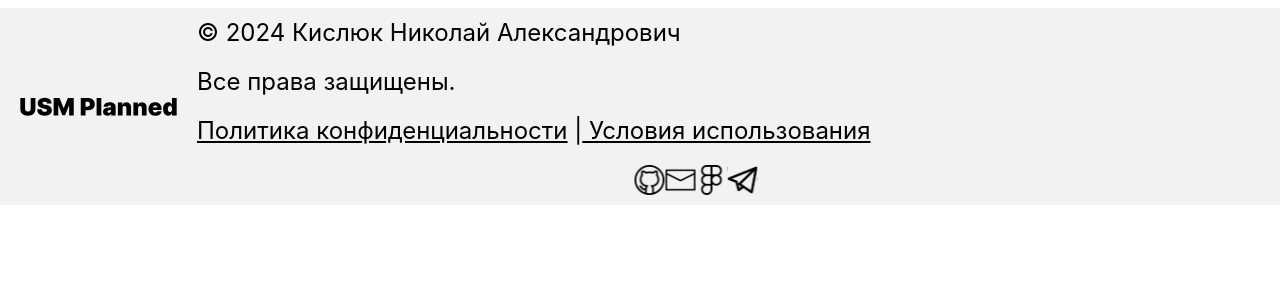
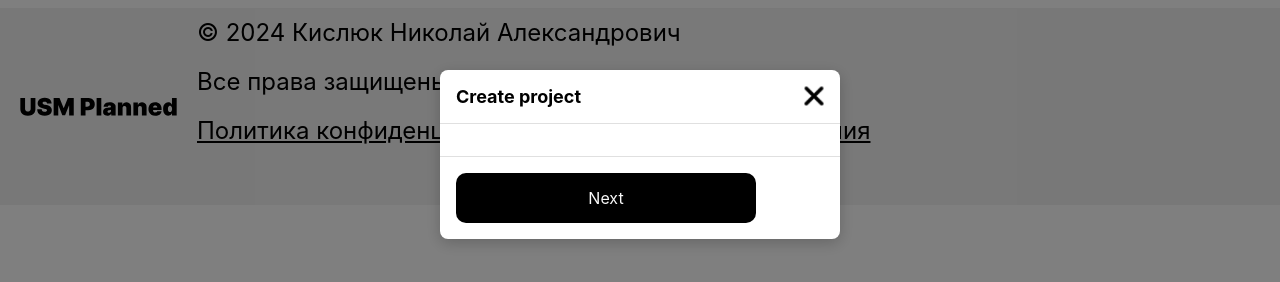
Before and after one commit to Mikalay05/USMPlanned-SVCH2024, a React (Create React App) app in the folder client/: page / in a window 1280 px wide. Shown: the part 246-528 px from the top of the page. Built offline with nearby package versions, Linux system fonts and the light colour scheme; no server answers.

Commit message:
feat: add customerModal

```diff
--- /dev/null
+++ b/client/src/component/CustomerModal/CustomerModal.css
@@ -0,0 +1,80 @@
+/* Общий фон для модального окна */
+.customer-modal-overlay {
+    position: fixed;
+    top: 0;
+    left: 0;
+    width: 100%;
+    height: 100%;
+    background: rgba(0, 0, 0, 0.5);
+    display: flex;
+    justify-content: center;
+    align-items: center;
+    z-index: 1000;
+  }
+
+  /* Основной контейнер модального окна */
+  .customer-modal {
+    background: #fff;
+    border-radius: 8px;
+    box-shadow: 0 4px 15px rgba(0, 0, 0, 0.2);
+    width: 400px;
+    max-width: 90%;
+    animation: fadeIn 0.3s ease-out;
+    display: flex;
+    flex-direction: column;
+    overflow: hidden;
+  }
+
+  /* Заголовок модального окна */
+  .customer-modal-header {
+    display: flex;
+    justify-content: space-between;
+    align-items: center;
+    padding: 16px;
+    border-bottom: 1px solid #e0e0e0;
+  }
+
+  /* Заголовок текста */
+  .customer-modal-title {
+    margin: 0;
+    font-size: 18px;
+    font-weight: bold;
+  }
+
+  /* Иконка закрытия */
+  .close-icon-customer-modal {
+    width: 20px;
+    height: 20px;
+    cursor: pointer;
+    transition: transform 0.2s;
+  }
+
+  .close-icon-customer-modal:hover {
+    transform: scale(1.1);
+  }
+
+  /* Тело модального окна */
+  .customer-modal-body {
+    padding: 16px;
+    font-size: 14px;
+    color: #333;
+  }
+
+  /* Нижняя часть модального окна */
+  .customer-modal-footer {
+    padding: 16px;
+    border-top: 1px solid #e0e0e0;
+    text-align: right;
+  }
+
+  /* Анимация появления */
+  @keyframes fadeIn {
+    from {
+      opacity: 0;
+      transform: translateY(-20px);
+    }
+    to {
+      opacity: 1;
+      transform: translateY(0);
+    }
+  }
--- /dev/null
+++ b/client/src/component/CustomerModal/CustomerModal.jsx
@@ -0,0 +1,34 @@
+import "./CustomerModal.css";
+import CustomerButton from "../CustomerButton/CustomerButton";
+
+export default function CustomerModal({
+  textTitle = "Modal Window",
+  children,
+  buttonTextContent = "Next",
+  openModal = true,
+  clickOnClose,
+  clickOnButton,
+  srcToIcon = '/icon-close-modal.svg'
+}) {
+  if (!openModal) return null;
+
+  return (
+    <div className="customer-modal-overlay">
+      <div className="customer-modal">
+        <div className="customer-modal-header">
+          <h3 className="customer-modal-title">{textTitle}</h3>
+          <img
+            className="close-icon-customer-modal"
+            src={srcToIcon}
+            onClick={clickOnClose}
+            alt="Close"
+          />
+        </div>
+        <div className="customer-modal-body">{children}</div>
+        <div className="customer-modal-footer">
+          <CustomerButton textValue={buttonTextContent} onClick={clickOnButton} />
+        </div>
+      </div>
+    </div>
+  );
+}
--- a/client/src/component/ProjectsComponent/ProjectComponent.jsx
+++ b/client/src/component/ProjectsComponent/ProjectComponent.jsx
@@ -1,4 +1,5 @@
 import CardProject from "../CardProject/CardProject";
+import CustomerModal from "../CustomerModal/CustomerModal";
 import CustomerSlider from "../CustomerSlider/CustomerSlider";
 import InputData from "../InputData/InputData";
 import "./ProjectComponent.css";
@@ -13,6 +14,7 @@ export default function ProjectComponent({
 
   return (
     <section className="project-section">
+      <CustomerModal textTitle="Create project"/>
       <InputData placeholderValue="Search..." iconName="IconSearch.svg" />
 
       <div className="icon-container">
```
Also changed, not shown: client/public/icon-close-modal.svg (added).
